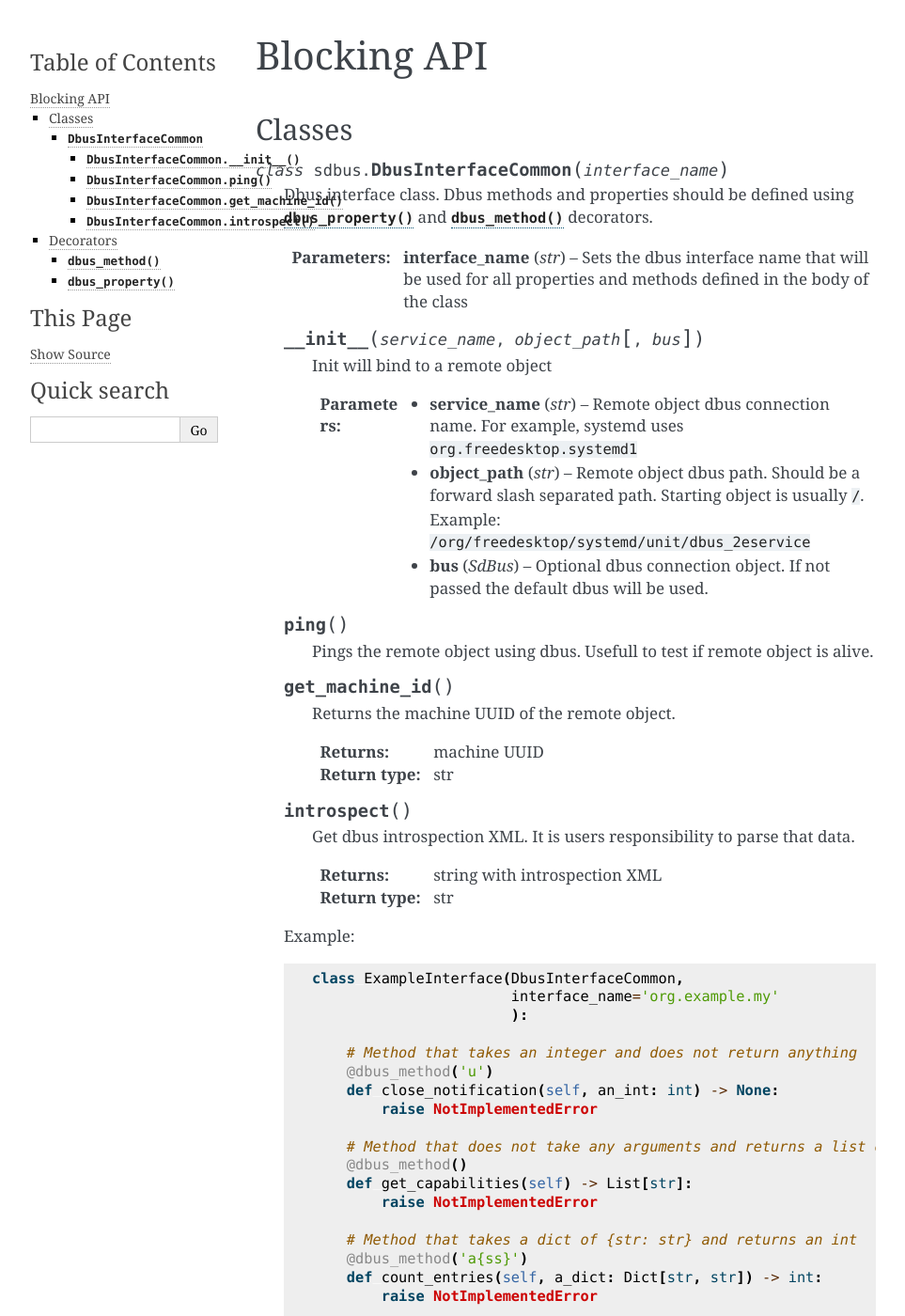
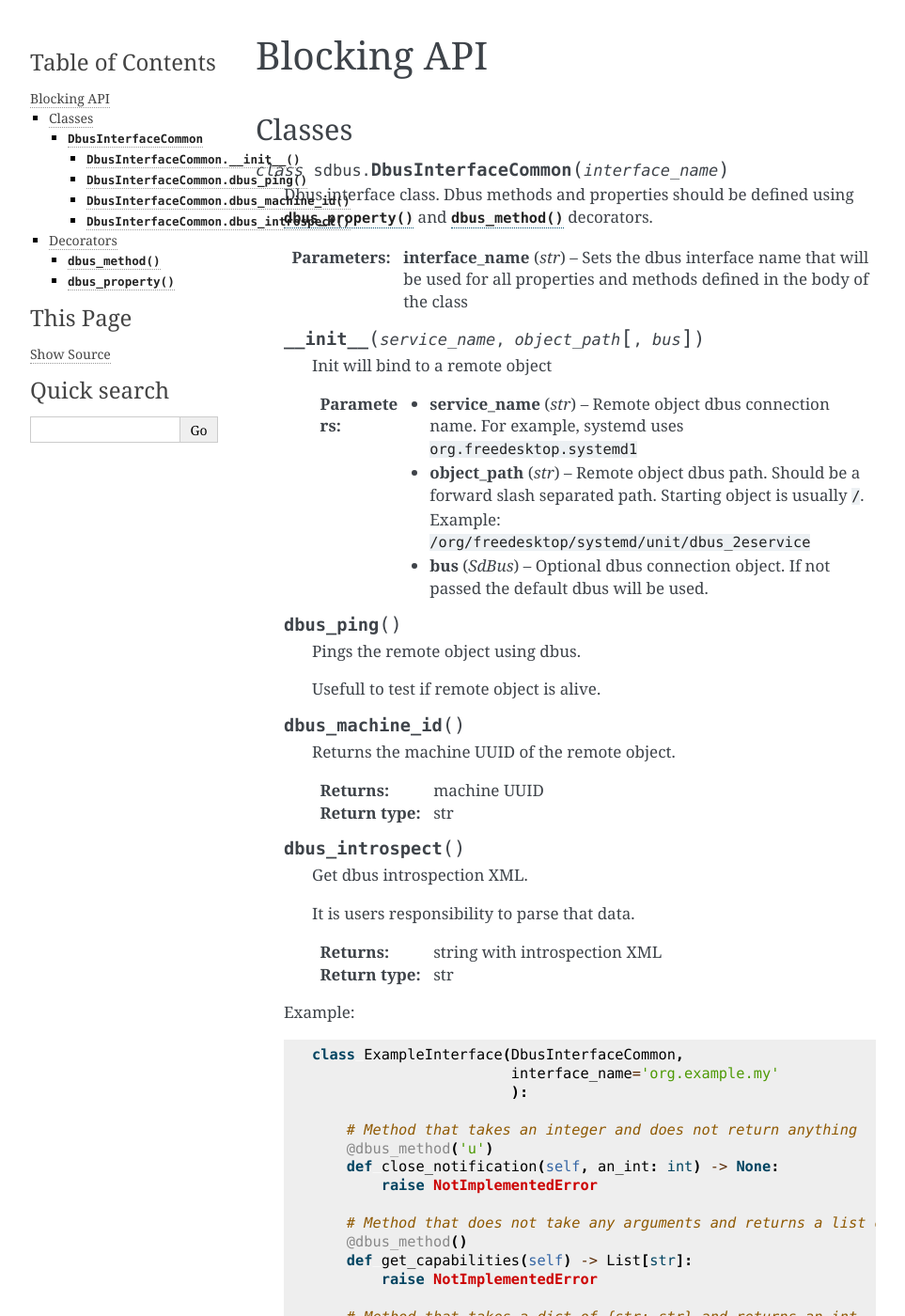
Before and after one commit to python-sdbus/python-sdbus, a Sphinx documentation site: the page built from docs/sync_api.rst, in a window 1280 px wide and 1400 px high. Shown: the whole window at 94% size, without its empty margins (148-1111 px from the left). Built offline with Sphinx 7.4.7, drawn with Linux system fonts in a browser that asks for light colours.

Commit message:
Renamed basic methods of dbus objects to use dbus_ prefix

```diff
--- a/docs/sync_api.rst
+++ b/docs/sync_api.rst
@@ -34,21 +34,23 @@ Classes
             Optional dbus connection object.
             If not passed the default dbus will be used.
 
-    .. py:method:: ping()
+    .. py:method:: dbus_ping()
 
         Pings the remote object using dbus.
+
         Usefull to test if remote object is alive.
 
-    .. py:method:: get_machine_id()
+    .. py:method:: dbus_machine_id()
 
         Returns the machine UUID of the remote object.
 
         :return: machine UUID
         :rtype: str
 
-    .. py:method:: introspect()
+    .. py:method:: dbus_introspect()
 
         Get dbus introspection XML.
+
         It is users responsibility to parse that data.
 
         :return: string with introspection XML
```
Also changed, not shown: docs/asyncio_api.rst (+4 -3 lines), 5 other files.
